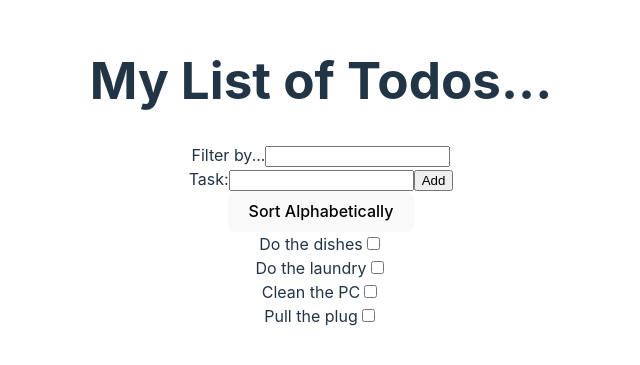
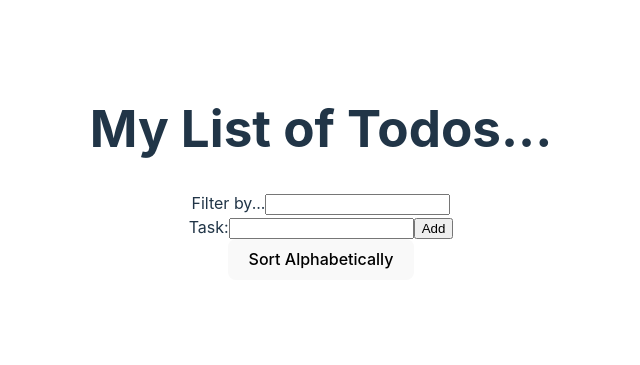
Before and after one commit to edgar096/React-Todo-App, a React (Vite) app: page / in a window 1280 px wide. Shown: the part 227-592 px from the top of the page, without its empty margins (319-959 px from the left). Built offline with nearby package versions, Linux system fonts and the light colour scheme.

Commit message:
added useeffect hook

```diff
--- a/src/App.jsx
+++ b/src/App.jsx
@@ -1,4 +1,4 @@
-import { useState } from 'react';
+import { useState, useEffect } from 'react';
 import './App.css';
 import TodoForm from './TodoInput/TodoForm';
 import TodoItems from './TodoList/TodoItems';
@@ -9,37 +9,17 @@ import TodoSort from './TodoInput/TodoSort';
 //Sort Todos
 //Add todos to localstorage
 function App() {
-  let todos = [
-    {
-      id: 43243232,
-      creationdate: '20220114',
-      task: 'Do the dishes',
-      completed: true,
-    },
-    {
-      id: 43243231,
-      creationdate: '20220114',
-      task: 'Do the laundry',
-      completed: true,
-    },
-    {
-      id: 43243233,
-      creationdate: '20220113',
-      task: 'Clean the PC',
-      completed: true,
-    },
-    {
-      id: 43243238,
-      creationdate: '20220112',
-      task: 'Pull the plug',
-      completed: false,
-    },
-  ];
-
+  let todos = JSON.parse(localStorage.getItem('todos')) || [];
   const [todoList, setTodoList] = useState(todos);
   const [todoFilteredData, setTodoFilteredData] = useState(todos);
   const [sortedData, setsortedData] = useState(todos);
 
+  useEffect(() => {
+    localStorage.setItem('todos', JSON.stringify(todoList));
+    return () => {
+      localStorage.removeItem('todos');
+    };
+  }, [todos]);
   function handleAddTodo(task) {
     const newElement = {
       id: crypto.randomUUID(),
```
